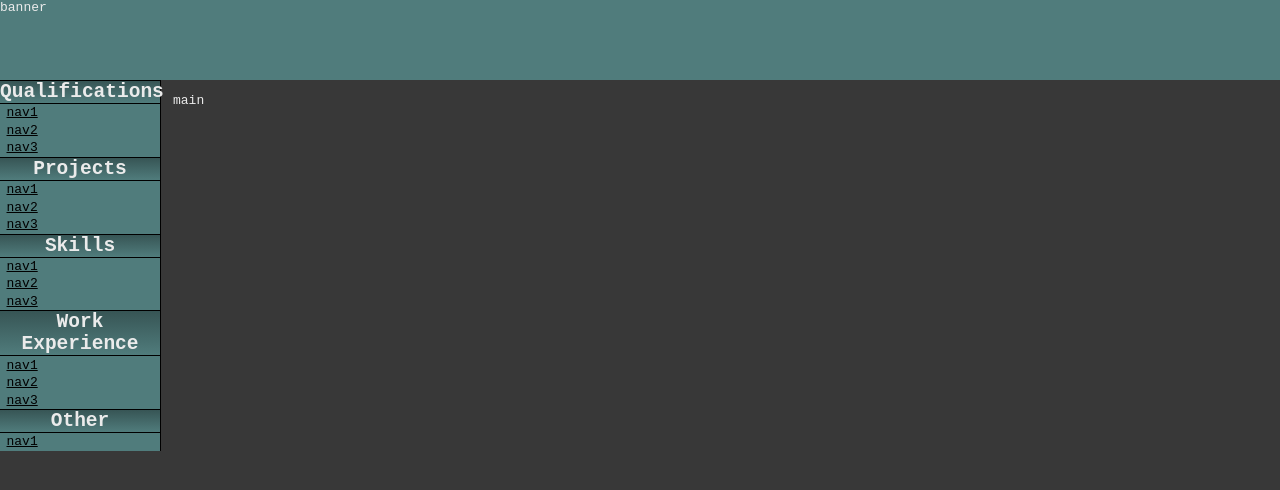
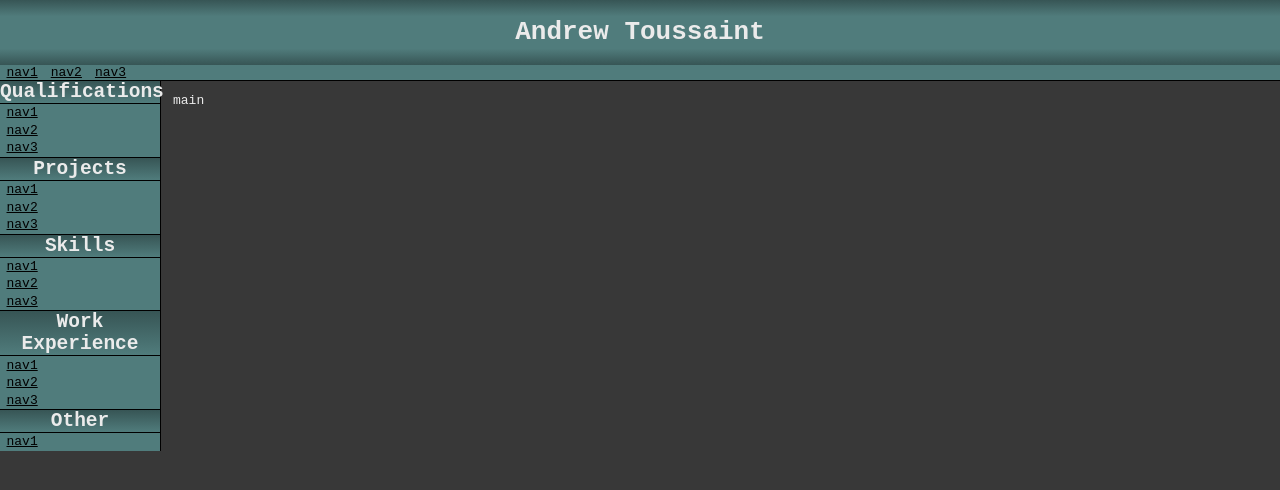
Before and after one commit to ajtoussaint/personal-website, a React (Create React App) app: page / in a window 1280 px wide. Shown: the top 490 px of the page. Built offline with nearby package versions, Linux system fonts and the light colour scheme.

Commit message:
feat: added styling to banner

```diff
--- a/src/App.css
+++ b/src/App.css
@@ -31,13 +31,28 @@ body a:hover {
   width: 100%;
   height: 100%;
   background-color: rgb(80, 124, 124);
+  display: flex;
+  flex-direction: column;
+}
+#banner #bannerMain {
+  background-image: linear-gradient(to bottom, rgb(55, 85, 85), rgb(80, 124, 124), rgb(80, 124, 124), rgb(80, 124, 124), rgb(55, 85, 85));
+  height: calc(100% - 1em);
+  text-align: center;
+}
+#banner #bannerLinks {
+  border-bottom: 0.1em black solid;
+  height: 1.5em;
+  display: flex;
+  color: black;
+}
+#banner #bannerLinks a {
+  padding: 0 0.5em;
 }
 
 #navigate {
   grid-area: navigate;
   width: 100%;
   height: 100%;
-  background-color: orange;
   display: flex;
   flex-direction: column;
   justify-content: flex-start;
@@ -49,6 +64,7 @@ body a:hover {
   flex-direction: column;
   color: black;
   border-right: 0.1em black solid;
+  border-top: 0.1em black solid;
   background-color: rgb(80, 124, 124);
 }
 #navigate .navSec h2 {
@@ -56,7 +72,6 @@ body a:hover {
   margin: 0;
   text-align: center;
   background-image: linear-gradient(to bottom, rgb(55, 85, 85), rgb(80, 124, 124));
-  border-top: 0.1em black solid;
   border-bottom: 0.1em black solid;
 }
 #navigate .navSec a {
--- a/src/App.js
+++ b/src/App.js
@@ -1,10 +1,18 @@
 import './App.css';
+import { Routes, Route, Link, Outlet, redirect} from "react-router-dom";
 
 function App() {
   return (
     <div id="appWrapper">
       <div id="banner">
-        banner
+        <div id='bannerMain'>
+          <h1>Andrew Toussaint</h1>
+        </div>
+        <div id='bannerLinks'>
+          <a>nav1</a>
+          <a>nav2</a>
+          <a>nav3</a>
+        </div>
       </div>
       <div id="navigate">
         <div className='navSec'>
--- a/src/styles.scss
+++ b/src/styles.scss
@@ -3,6 +3,8 @@ $off_white:rgb(235,235,235);
 $mid_teal: rgb(80,124,124);
 $shadow_teal: rgb(30,45,45);
 $dark_teal:rgb(55,85,85);
+$gradient_mid_dark:linear-gradient(to bottom, $dark_teal, $mid_teal);
+$nav_border: 0.1em black solid;
 
 body{
     background-color: $back_gray;
@@ -37,14 +39,28 @@ body{
     width: 100%;
     height: 100%;
     background-color: $mid_teal;
+    display: flex;
+    flex-direction: column;
+    #bannerMain{
+        background-image: linear-gradient(to bottom, $dark_teal, $mid_teal, $mid_teal, $mid_teal, $dark_teal);;
+        height: calc(100% - 1em);
+        text-align: center;
+    }
+    #bannerLinks{
+        border-bottom: $nav_border;
+        height: 1.5em;
+        display: flex;
+        color:black;
+        a{
+            padding:0 0.5em;
+        }
+    }
 }
 
 #navigate{
-    $nav_border: 0.1em black solid;
     grid-area: navigate;
     width: 100%;
     height: 100%;
-    background-color: orange;
     display: flex;
     flex-direction: column;
     justify-content: flex-start;
@@ -55,12 +71,12 @@ body{
         flex-direction: column;
         color:black;
         border-right: $nav_border;
+        border-top: $nav_border;
         h2{
             color:$off_white;
             margin:0;
             text-align: center;
             background-image: linear-gradient(to bottom, $dark_teal, $mid_teal);
-            border-top: $nav_border;
             border-bottom: $nav_border;
         }
         a{
```
